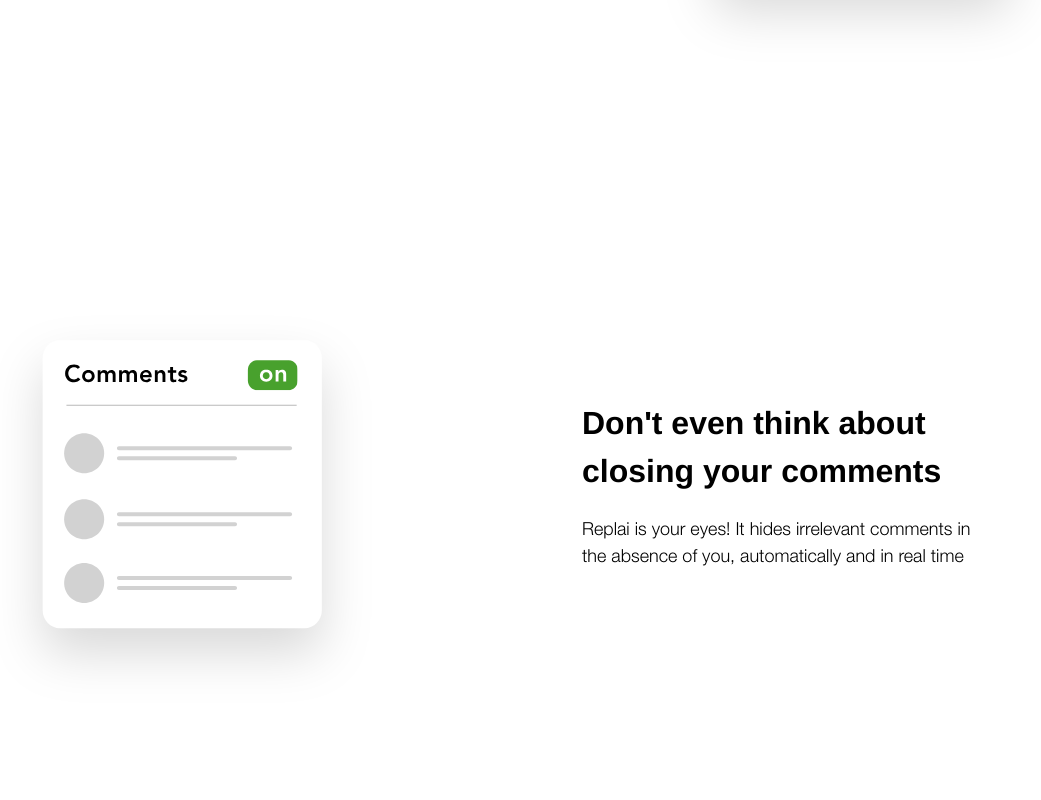
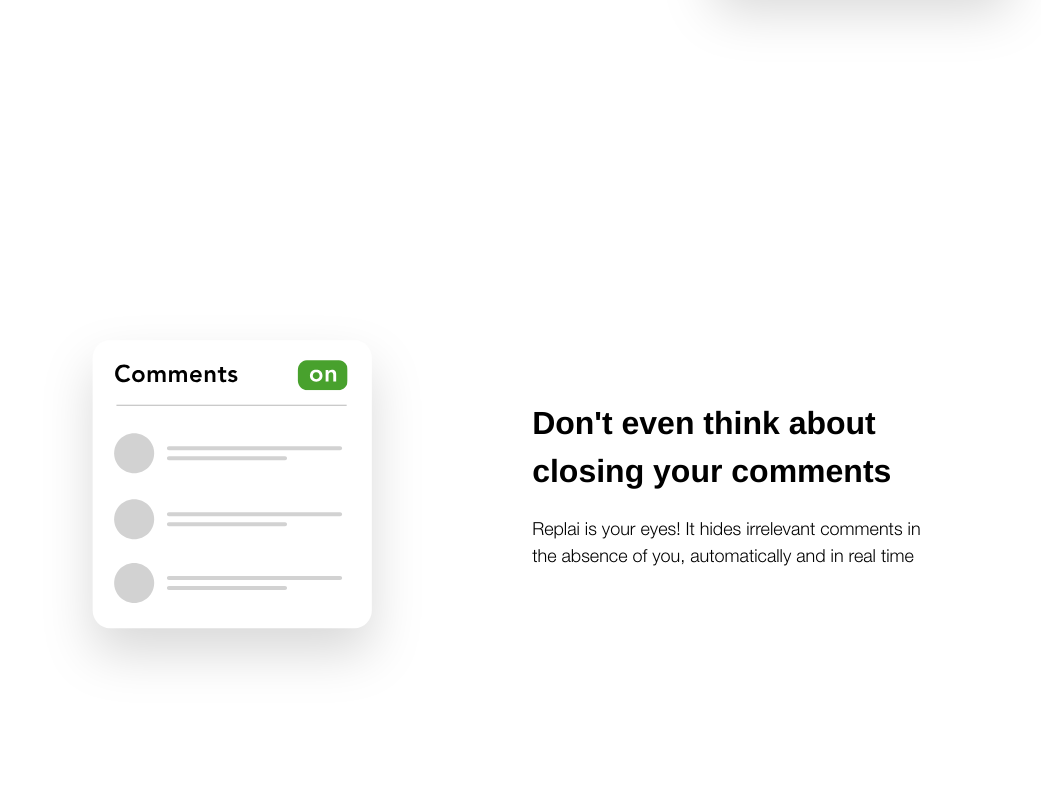
Before and after one commit to replai-to/replai-to.github.io, a Next.js app: page / in a window 1280 px wide. Shown: the part 740-1540 px from the top of the page, without its empty margins (168-1209 px from the left). Built offline with nearby package versions, Linux system fonts and the light colour scheme.

Commit message:
18. change sections into space-evenuly & html font sizes

```diff
--- a/components/UI/Section.module.css
+++ b/components/UI/Section.module.css
@@ -20,7 +20,7 @@
 @media screen and (min-width: 768px) {
   .section {
     margin: 5vh 6.25rem;
-    justify-content: space-between;
+    justify-content: space-evenly;
   }
   .section:nth-of-type(2n) {
     flex-direction: row-reverse;
@@ -30,6 +30,6 @@
   }
   .section:first-child,
   .section:last-child {
-    width: 40%;
+    width: 50%;
   }
 }
--- a/styles/globals.css
+++ b/styles/globals.css
@@ -78,15 +78,6 @@
   font-weight: 300;
 }
 
-/*
-  -- html for mobile size
-@media screen and (max-width: 640px) {
-  html {
-    font-size: 12px;
-  }
-}
-*/
-
 @media screen and (min-width: 640px) {
   html {
     font-size: 12px;
@@ -105,8 +96,8 @@
   }
 }
 
-/* @media screen and (min-width: 1280px) {
+@media screen and (min-width: 1560px) {
   html {
-    font-size: 20px;
+    font-size: 18px;
   }
-} */
+}
```
